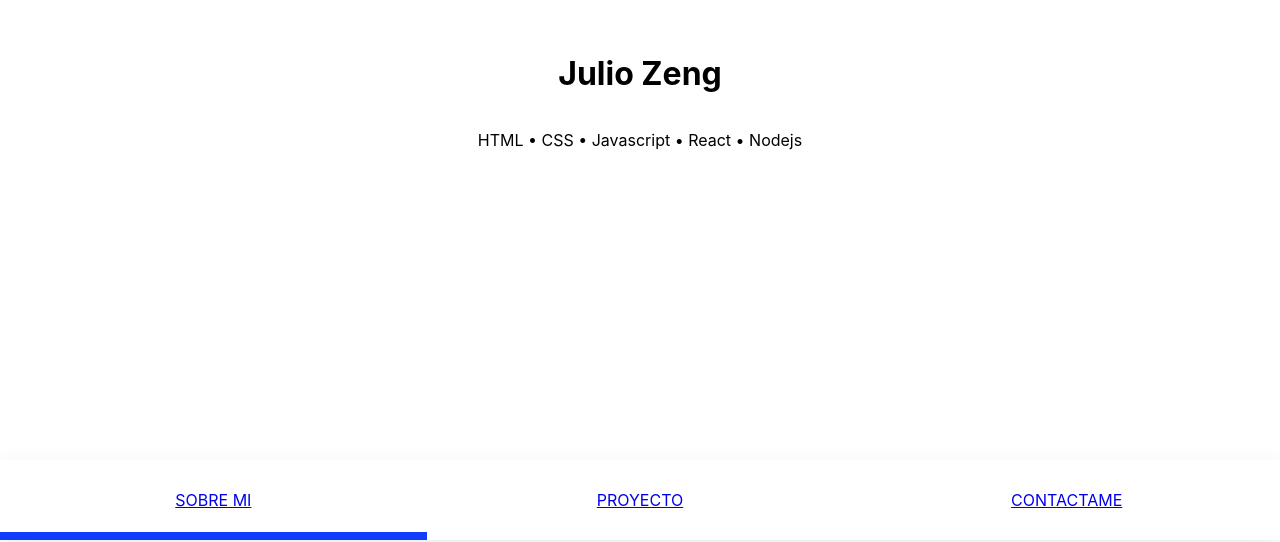
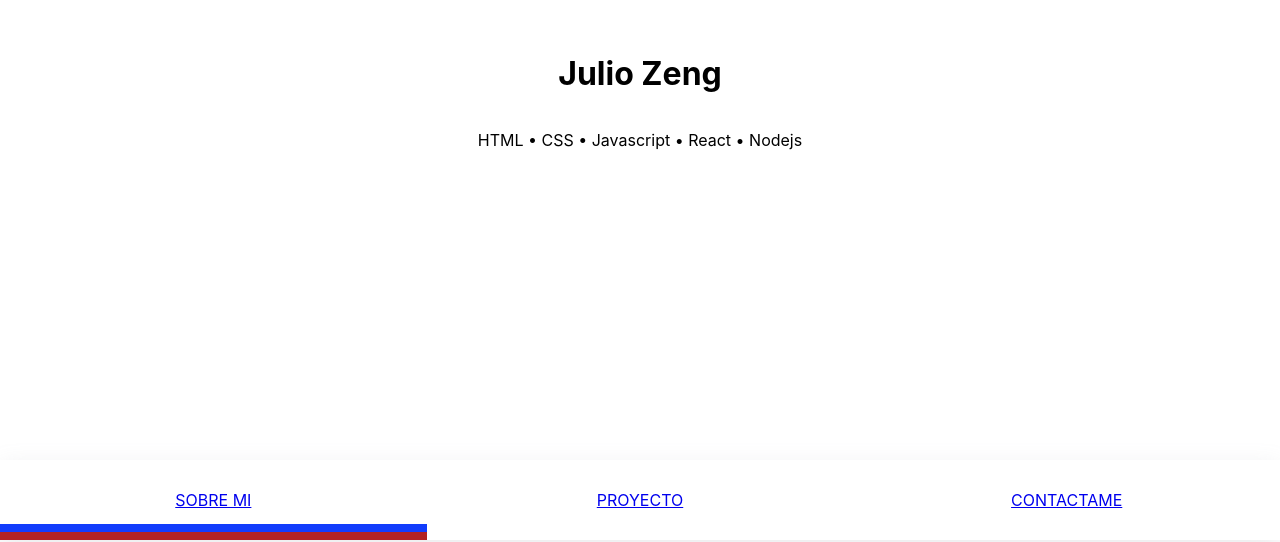
Before and after one commit to masiafrest/portfolio, a React (Create React App) app: page / in a window 1280 px wide. Shown: the part 260-802 px from the top of the page. Built offline with nearby package versions, Linux system fonts and the light colour scheme.

Commit message:
add otro indicador

```diff
--- a/src/components/NavBar/NavBar.css
+++ b/src/components/NavBar/NavBar.css
@@ -8,7 +8,7 @@ nav {
   overflow: hidden;
 }
 
-nav a{
+nav a {
   flex: 1;
   height: 100%;
   text-transform: uppercase;
@@ -19,7 +19,7 @@ nav a{
 }
 
 nav a:hover {
-  background: #f0f0f0
+  background: #f0f0f0;
 }
 
 nav .indicator {
@@ -27,6 +27,15 @@ nav .indicator {
   height: 8px;
   width: 0px;
   position: absolute;
+  bottom: 8px;
+  transition: 0.1s ease-out all;
+}
+
+nav .indicator2 {
+  background: firebrick;
+  height: 8px;
+  width: 0px;
+  position: absolute;
   bottom: 0;
-  transition: .1s ease-out all;
+  transition: 0.1s ease-out all;
 }
--- a/src/components/NavBar/index.js
+++ b/src/components/NavBar/index.js
@@ -5,6 +5,7 @@ export default function NavBar({ titles, visibles }) {
   const [aTagWidth, setATagWidth] = useState(0);
   const [aTagIndex, setATagIndex] = useState(0);
   const translateX = `${aTagWidth * aTagIndex}px`;
+  const translateX2 = `${aTagWidth * (aTagIndex + 1)}px`;
   const navRef = useRef(null);
 
   useEffect(() => {
@@ -14,6 +15,7 @@ export default function NavBar({ titles, visibles }) {
     const onResize = () => {
       setATagWidth(width);
     };
+
     window.addEventListener("resize", onResize);
 
     return () => {
@@ -45,6 +47,13 @@ export default function NavBar({ titles, visibles }) {
         }}
         id="indicator"
       ></span>
+      <span
+        className="indicator2"
+        style={{
+          width: translateX2,
+        }}
+        id="indicator2"
+      ></span>
     </nav>
   );
 }
```
